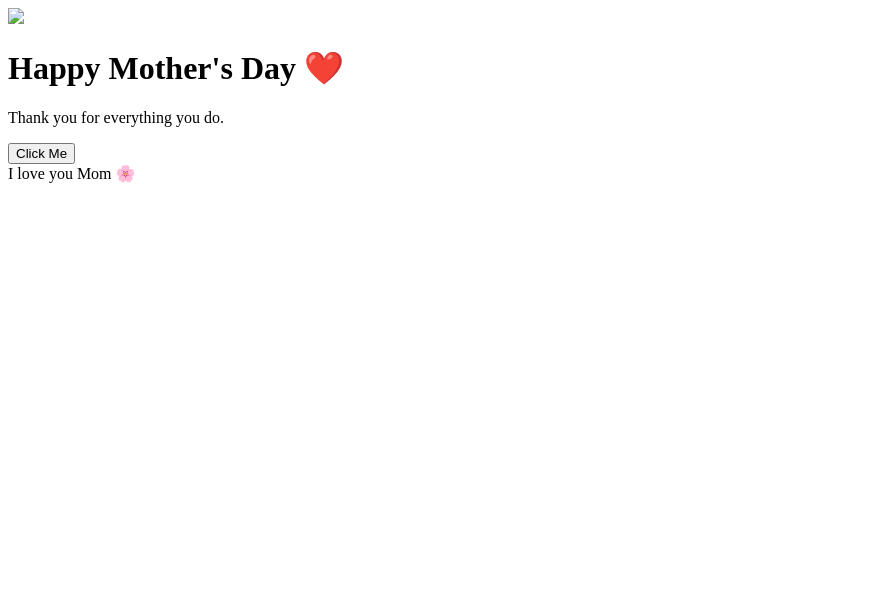
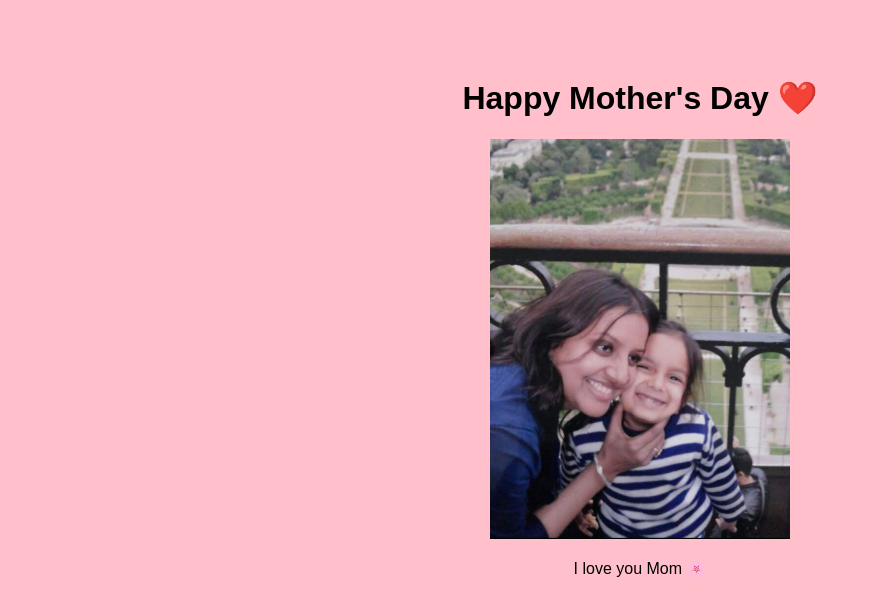
Before and after one commit to Napolerizzo/yeshikamotherday, a plain HTML site: page index.html in a window 1280 px wide. Shown: the whole page, without its empty margins (0-871 px from the left). Drawn offline with Linux system fonts and the light colour scheme.

Commit message:
Update index.html

```diff
--- a/index.html
+++ b/index.html
@@ -1,30 +1,15 @@
 <!DOCTYPE html>
-<html lang="en">
+<html>
 <head>
-  <meta charset="UTF-8">
-  <meta name="viewport" content="width=device-width, initial-scale=1.0">
   <title>Happy Mother's Day</title>
-  <link rel="stylesheet" href="style.css">
 </head>
-<body>
+<body style="font-family: Arial; text-align:center; padding-top:50px; background:pink;">
 
-  <div class="container">
-    <img src="/public/photo.jpeg" class="mom-image">
+  <h1>Happy Mother's Day ❤️</h1>
 
-    <h1>Happy Mother's Day ❤️</h1>
+  <img src="photo.jpeg" width="300">
 
-    <p>
-      Thank you for everything you do.
-    </p>
-
-    <button id="loveBtn">Click Me</button>
-
-    <div id="message" class="hidden">
-      I love you Mom 🌸
-    </div>
-  </div>
-
-  <script src="script.js"></script>
+  <p>I love you Mom 🌸</p>
 
 </body>
 </html>
```
